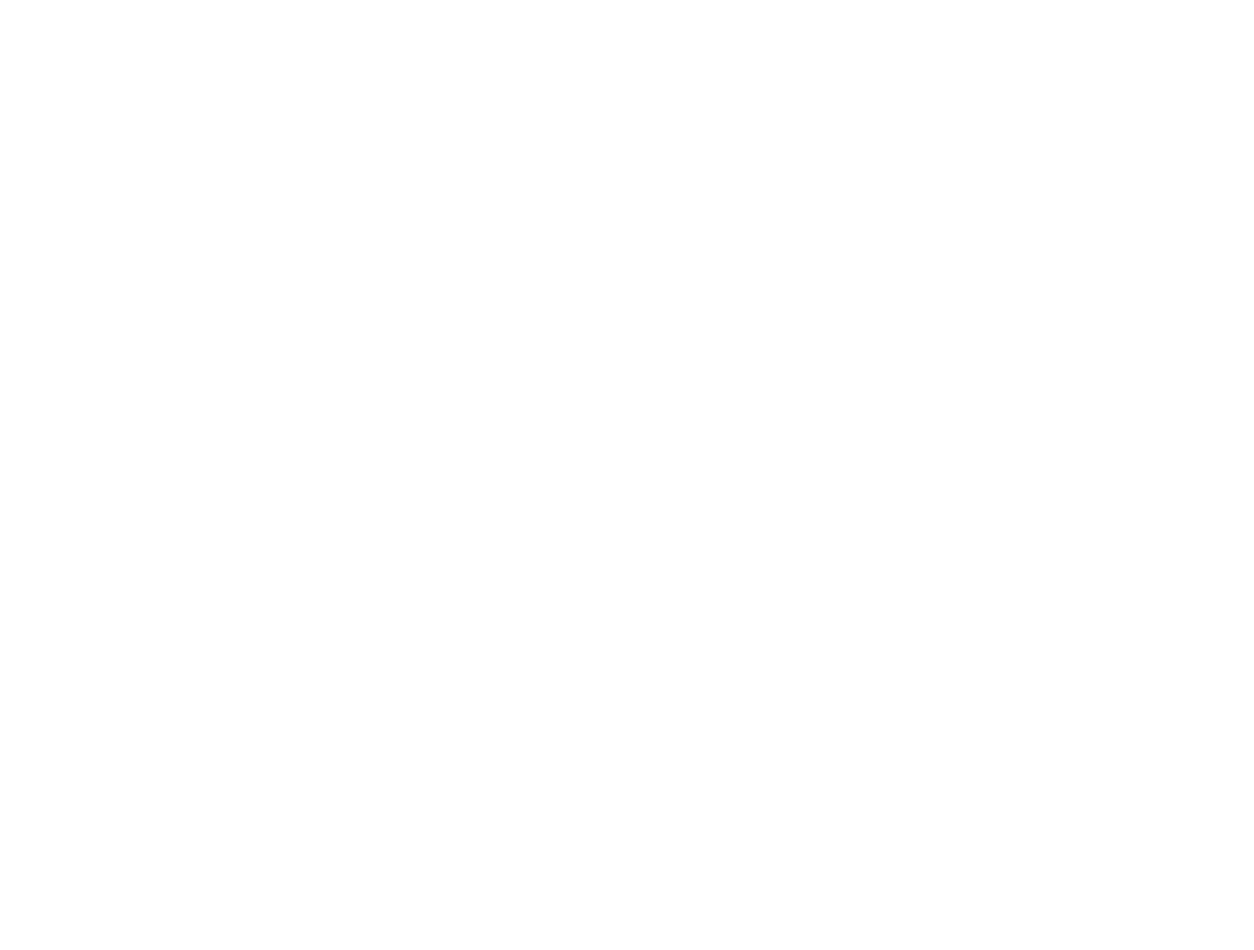
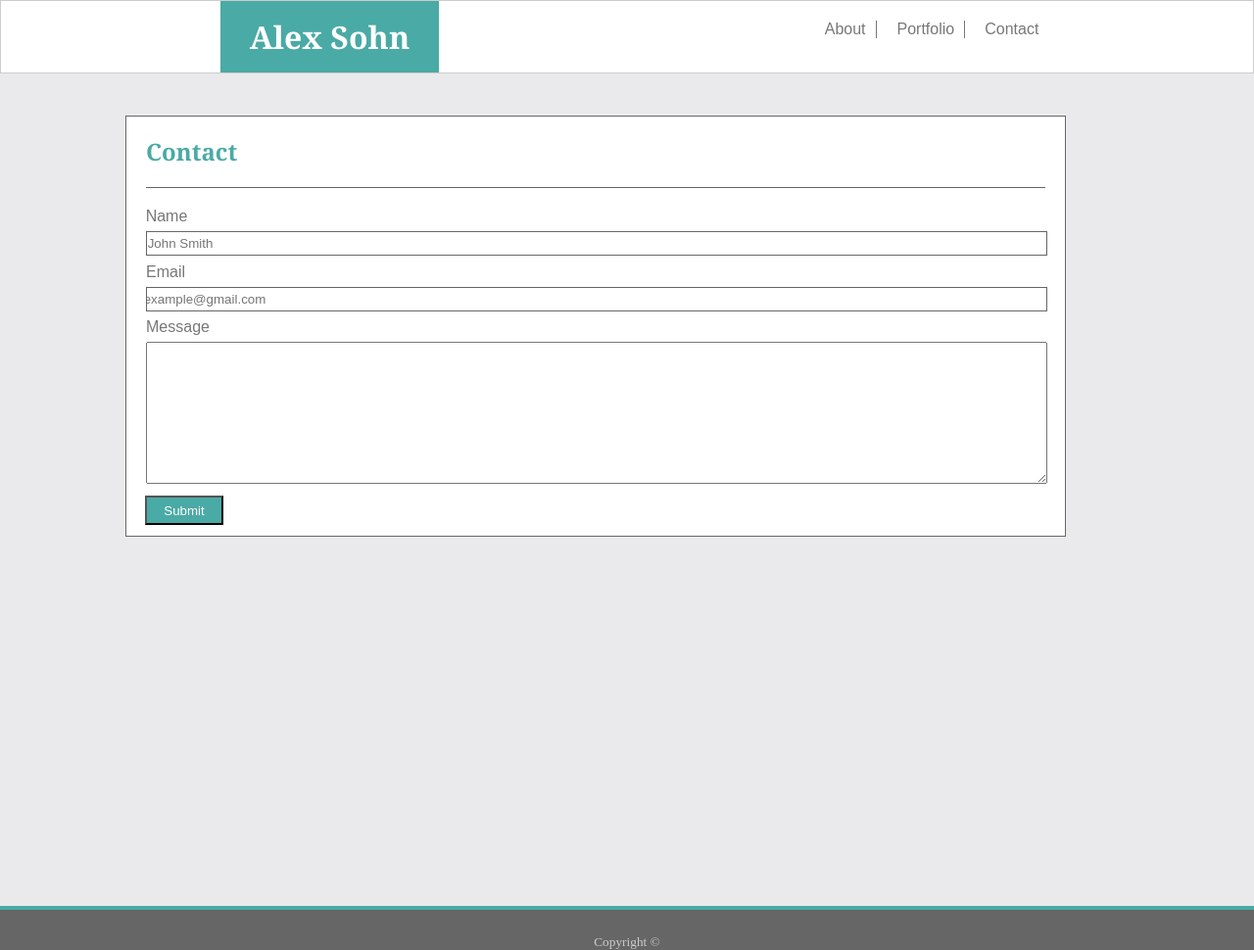
Before and after one commit to alexsohn7/Basic-Portfolio, a plain HTML site: page portfolio.html in a window 1280 px wide. Shown: the whole page at 98% size. Before the commit the page ends 800 px from the top, so only its background shows below. Drawn offline with Linux system fonts and the light colour scheme.

Commit message:
initial site files

```diff
--- a/assets/css/style.css
+++ b/assets/css/style.css
@@ -81,12 +81,14 @@ a {
      position: relative;
  }
 
- .container-content {
+ /* CSS for index.html */
+
+ .content-container {
     float: left;
     background:#ffffff;
-    width: 800px;
+    width: 960px;
     position: absolute;
-    left: 15%;
+    left: 10%;
     top: 5%;
     margin: auto;
     border: solid 1px #666666;
@@ -95,8 +97,8 @@ a {
  }
 
  .about-me-container {
-     float: left;
-     width: 100%;
+    float: left;
+    width: 100%;
     padding-left: 20px;
     padding-right: 20px;
  }
@@ -107,7 +109,7 @@ a {
      border-bottom: solid 1px #666666;
  }
 
- .img-paragraph {
+ .img-paragraph-container {
      float: left;
      padding-top: 20px;
      height: 355px;
@@ -145,3 +147,107 @@ footer {
     margin-top: 22.5px;
     font family: Arial, 'Helvetica Neue', Helvetica, sans-serif;
 }
+
+/* CSS for portfolio html */
+
+.contact-content-container {
+    float: left;
+    background:#ffffff;
+    width: 960px;
+    position: absolute;
+    left: 10%;
+    top: 5%;
+    margin: auto;
+    border: solid 1px #666666;
+}
+
+.contact-container {
+    float: left;
+    width: 100%;
+    padding-left: 20px;
+    padding-right: 20px;
+}
+
+.contact-block {
+    width:100%;
+     float: left;
+     border-bottom: solid 1px #666666;
+}
+
+#contact {
+    color: #4aaaa5;
+    float: left;
+    font-family: 'Georgia', Times, Times New Roman, serif;
+}
+
+.form-container {
+    float: left;
+    padding-top: 20px;
+    padding-left: 20px;
+    padding-bottom: 20px;
+    height: 355px;
+    width: 100%;
+    position: relative;
+}
+
+form {
+    color: #777777;
+    font-family: Arial, 'Helvetica Neue', Helvetica, sans-serif;
+    position: absolute;
+    height: 315px;
+}
+
+.name {
+    position: relative;
+    right: 439px;
+    padding-bottom: 6px;
+}
+
+.email {
+    padding-bottom: 6px;
+    padding-top: 7.5px;
+    position: relative;
+    right: 440px;
+}
+
+.name-field, .email-field {
+    width: 920px;
+    height: 25px;
+    border: solid 1px #666666;
+}
+
+
+.msg {
+    padding-right: 65px;
+    padding-top: 7.5px;
+    padding-bottom: 6px;
+    position: relative;
+    right: 395px;
+}
+
+textarea {
+    width:920px;
+    height: 145px;
+}
+
+.form-container input[type="submit"] {
+    color: #ffffff;
+    background: #4aaaa5;
+    position: relative;
+    height: 30px;
+    width: 80px;
+    right: 421px;
+    bottom:10px;
+    font-family: Arial, 'Helvetica Neue', Helvetica, sans-serif;
+}
+
+
+::-webkit-input-placeholder {
+    position: relative;
+    right: 400px;
+}
+
+.name-field::-webkit-input-placeholder {
+    position: relative;
+    right: 425px;
+}
--- a/index.html
+++ b/index.html
@@ -1,9 +1,9 @@
 <!DOCTYPE html>
 <html lang= "en-us">
+
 <head>
     <meta charset= "utf-8">
     <title> My Portfolio </title>
-        <link rel="stylesheet" href= "assets/dark-grey-terrazzo-2/dark-grey-terrazzo.png">
     <link rel="stylesheet" href= "assets/css/style.css">
 </head>
 
@@ -33,7 +33,7 @@
     </div>
 
     <div class= "container">
-            <div class= "container-content">
+        <div class= "content-container">
             <div class= "about-me-container">
 
                 <div class= "about-me-block">
@@ -42,7 +42,7 @@
 
             </div>
 
-                <div class= "img-paragraph">
+            <div class= "img-paragraph-container">
 
                 <img src= "/Users/alexsohn/Basic-Portfolio/assets/images/0.jpeg" alt= "professional headshot" width= "197px" height="148px">
                 <p>
@@ -60,13 +60,20 @@
 
     <footer>
 
-                <div class= "line-1"></div>
+        <div class= "line-1">
+
+        </div>
+
             <div class= "line-2">
+
                 <div class= "copyright">
                     <small> Copyright &copy; </small>
                 </div>
+
             </div>
 
     </footer>
+
 </body>
+
 </html>
--- a/portfolio.html
+++ b/portfolio.html
@@ -0,0 +1,88 @@
+<!DOCTYPE html>
+<html lang= "en-us">
+
+<head>
+    <meta charset= "utf-8">
+    <title> Portfolio </title>
+    <link rel= "stylesheet" href= "assets/css/style.css">
+</head>
+
+<body>
+    <div class= "main-header">
+
+        <div class= "name-header">
+            <h1> Alex Sohn </h1>
+        </div>
+
+        <nav>
+
+            <div class= "about">
+                <a href= "#"> About </a>
+            </div>
+
+            <div class= "portfolio">
+                <a href= "portfolio.html"> Portfolio </a>
+            </div>
+
+            <div class= "contact">
+                <a href= "contact.html"> Contact </a>
+            </div>
+
+        </nav>
+
+    </div>
+
+    <div class= "container">
+
+        <div class= "contact-content-container">
+
+            <div class= "contact-container">
+
+                <div class= "contact-block">
+                    <h2 id="contact"> Contact </h2>
+                </div>
+
+            </div>
+
+            <div class= "form-container">
+
+                    <form>
+
+                    <div class= "name">Name</div>
+                    <input type= "text" placeholder= "John Smith" class="name-field"><br>
+
+                    <div class= "email">Email</div>
+                    <input type= "email" placeholder= "example@gmail.com" class="email-field" ><br>
+
+                    <div class= "msg">Message</div>
+                    <textarea name= "message"></textarea><br>
+
+                    <br>
+                    <input type= "submit" value= "Submit">
+
+                    </form>
+            </div>
+
+        </div>
+
+    </div>
+
+    <footer>
+
+        <div class= "line-1">
+
+        </div>
+
+        <div class= "line-2">
+
+            <div class= "copyright">
+                <small> Copyright &copy; </small>
+
+            </div>
+
+        </div>
+
+    </footer>
+
+</body>
+</html>
```
Lines whose indentation alone changed are shown as unchanged.
